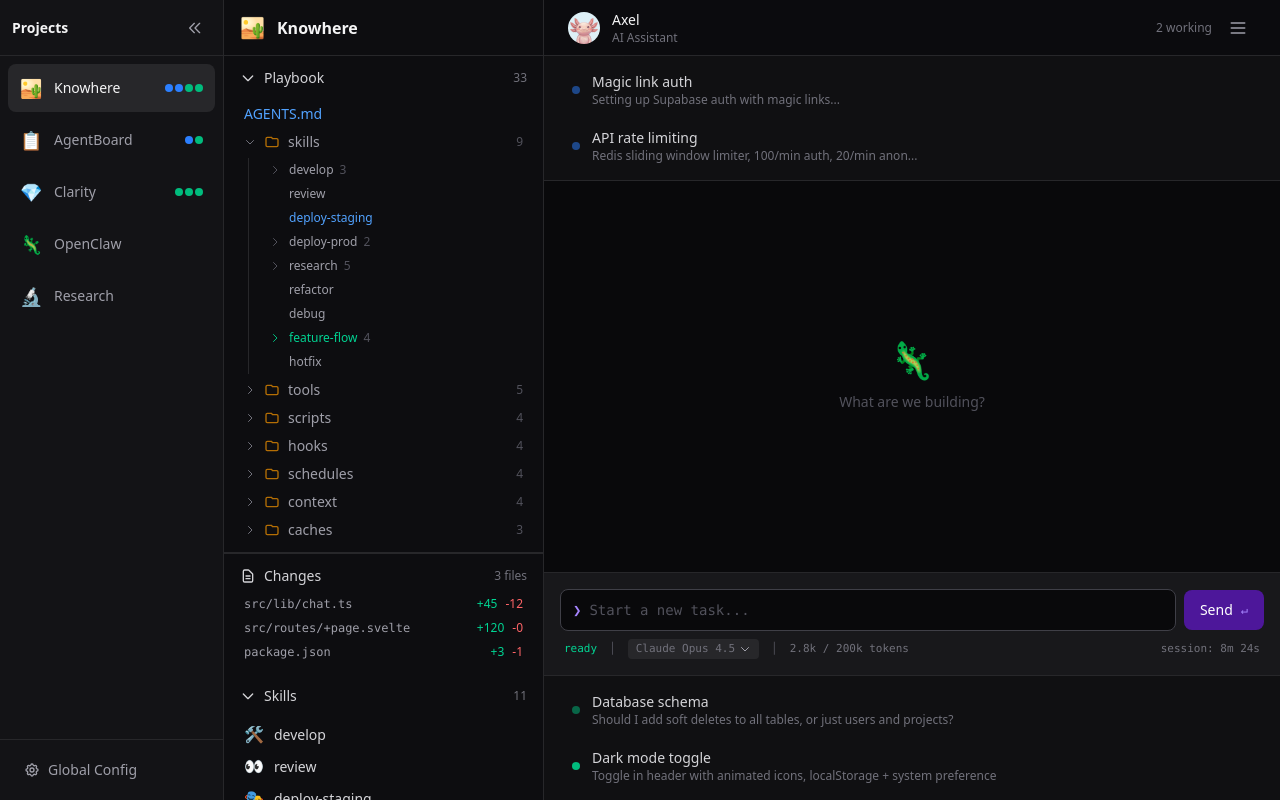
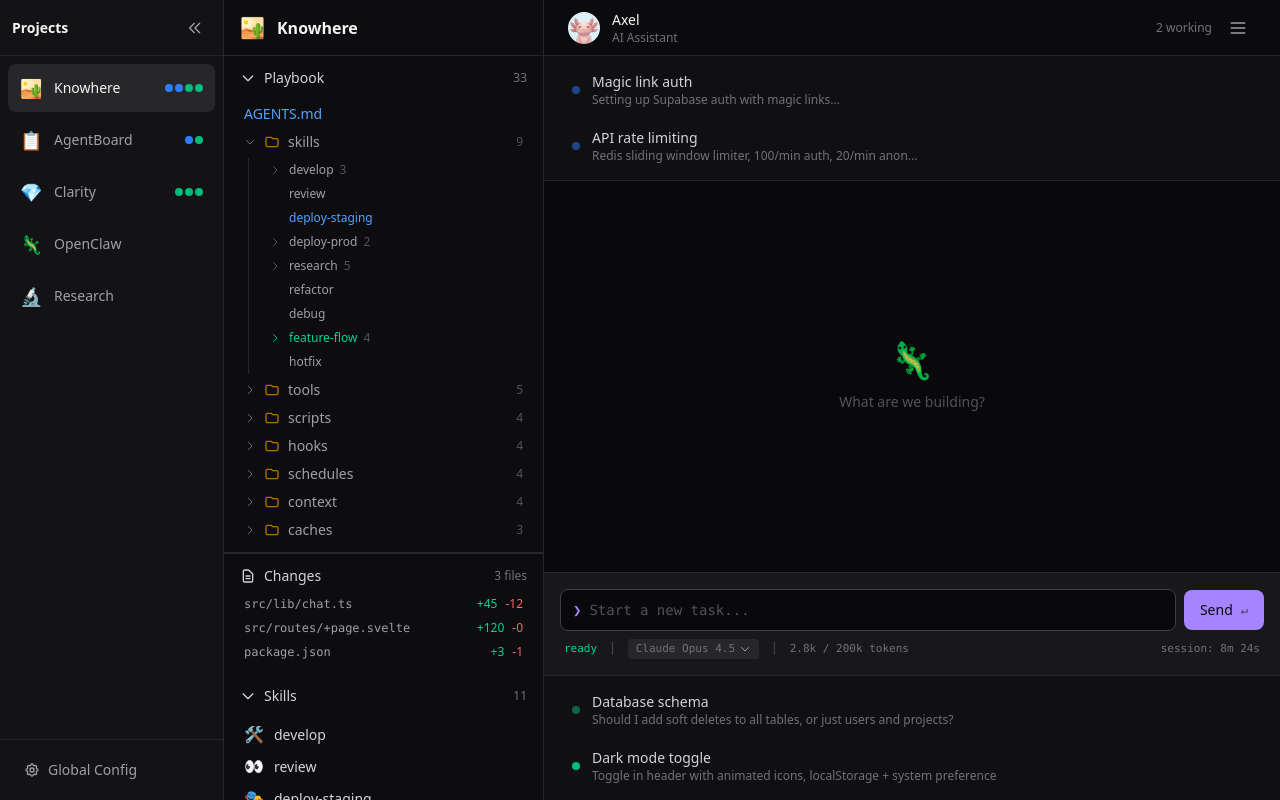
Before and after one commit to BrennerSpear/deck, a SvelteKit app: page / in a window 1280 px wide. Built offline with nearby package versions, Linux system fonts and the light colour scheme.

Commit message:
Send button: violet-400 bg with dark text

```diff
--- a/src/routes/+page.svelte
+++ b/src/routes/+page.svelte
@@ -1173,9 +1173,9 @@
 							class="flex-1 bg-transparent px-2 py-2.5 text-sm resize-none focus:outline-none placeholder:text-zinc-600 font-mono"
 						></textarea>
 					</div>
-					<button class="px-4 py-2.5 rounded-lg bg-violet-900 hover:bg-violet-800 text-white text-sm font-medium transition-colors flex items-center gap-2" title="Send">
+					<button class="px-4 py-2.5 rounded-lg bg-violet-400 hover:bg-violet-300 text-zinc-950 text-sm font-medium transition-colors flex items-center gap-2" title="Send">
 						Send
-						<kbd class="text-violet-400 text-xs">↵</kbd>
+						<kbd class="text-zinc-700 text-xs">↵</kbd>
 					</button>
 				</div>
 				<!-- Status bar -->
```
